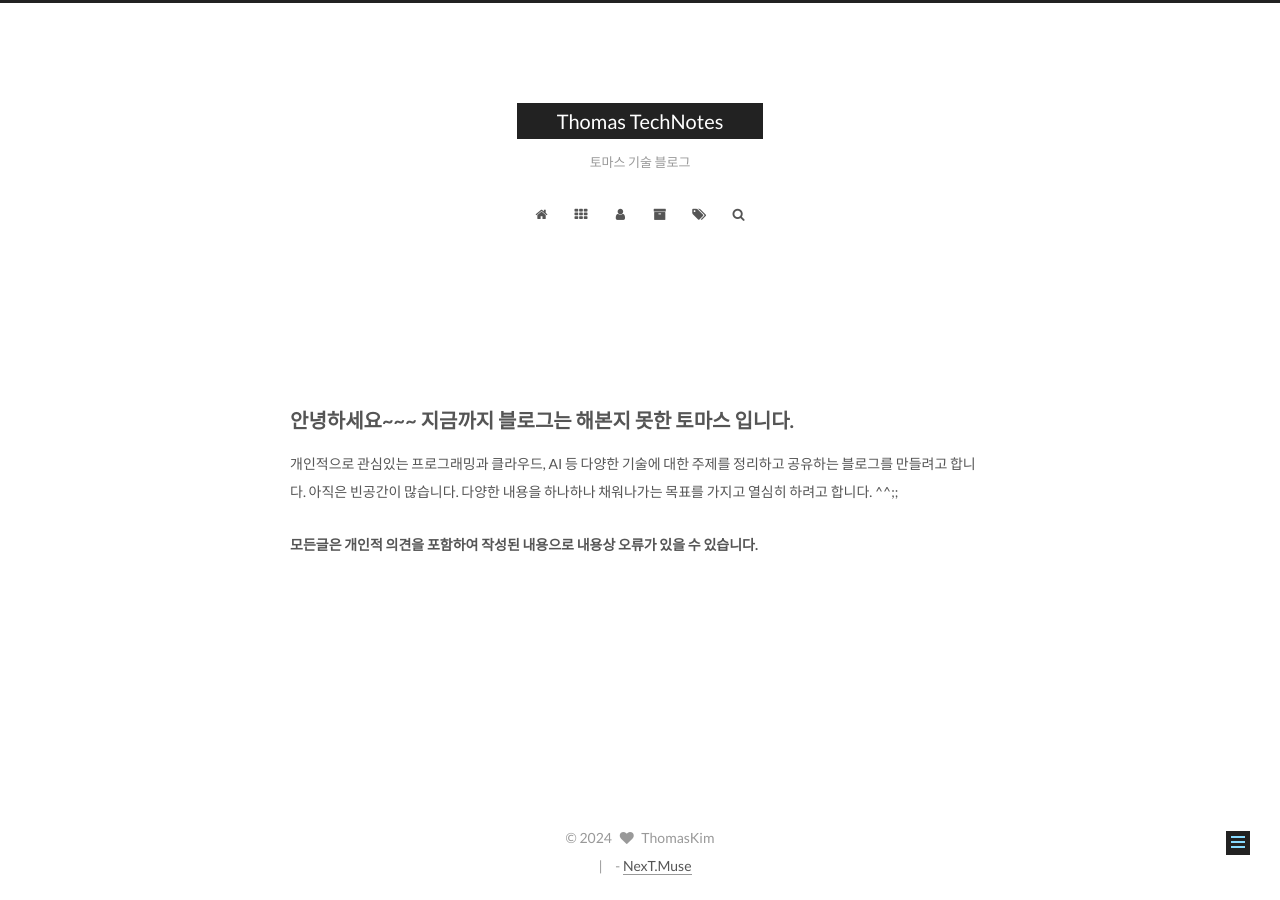
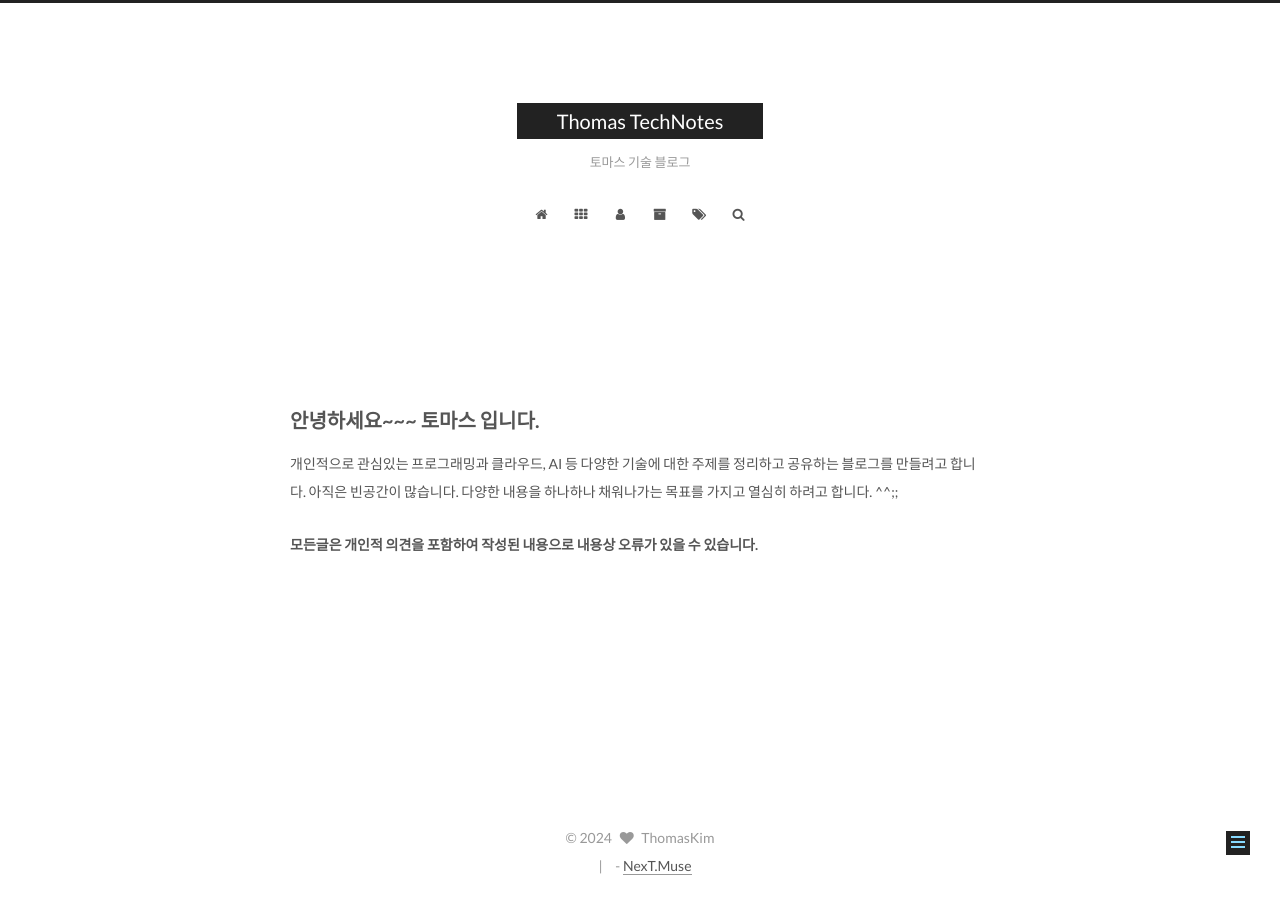
Before and after one commit to skynomad/skynomad.github.io, a Jekyll site: the page built from about/index.md, in a window 1280 px wide. Built offline with Jekyll 4.4.1, drawn with Linux system fonts in a browser that asks for light colours.

Commit message:
Update index.md
modify

```diff
--- a/about/index.md
+++ b/about/index.md
@@ -4,10 +4,10 @@ type: about
 ---
 <br>
 
-## 안녕하세요~~~ 지금까지 블로그는 해본지 못한 **토마스** 입니다.
+## 안녕하세요~~~ 토마스 입니다.
 
 개인적으로 관심있는 프로그래밍과 클라우드, AI 등 다양한 기술에 대한 주제를 정리하고 공유하는 블로그를 만들려고 합니다.
 아직은 빈공간이 많습니다. 다양한 내용을 하나하나 채워나가는 목표를 가지고 열심히 하려고 합니다. ^^;;
 <br>
 
-**모든글은 개인적 의견을 포함하여 작성된 내용으로 내용상 오류가 있을 수 있습니다.**
+__모든글은 개인적 의견을 포함하여 작성된 내용으로 내용상 오류가 있을 수 있습니다.__
```
